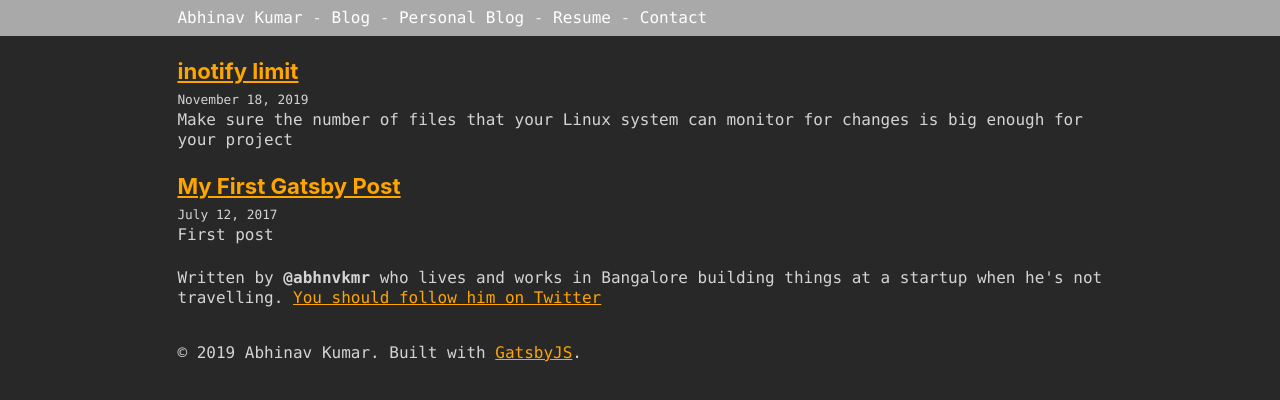
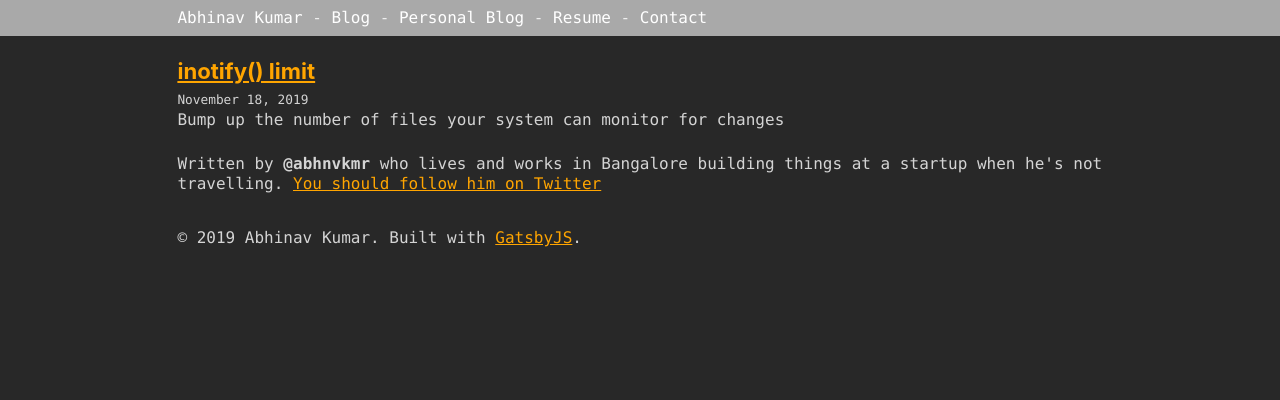
Before and after one commit to abhnvkmr/abhnv-dev, a Gatsby site: page /blog/ in a window 1280 px wide. Built offline with nearby package versions, Linux system fonts and the light colour scheme; Gatsby itself is replaced by a stand-in of ours; some packages are replaced by stand-ins of ours.

Commit message:
Deleted first post and changed desc

```diff
--- a/content/posts/2019-08-04-first-post.md
+++ /dev/null
@@ -1,6 +0,0 @@
----
-date: 2017-07-12T17:12:33.962Z
-title: "My First Gatsby Post"
-description: "First post"
----
-Oooooh-weeee, my first blog post!
--- a/content/posts/2019-11-19-inotify-limit.md
+++ b/content/posts/2019-11-19-inotify-limit.md
@@ -1,7 +1,7 @@
 ---
 date: 2019-11-18T20:12:51.638Z
-title: "inotify limit"
-description: "Make sure the number of files that your Linux system can monitor for changes is big enough for your project"
+title: "inotify() limit"
+description: "Bump up the number of files your system can monitor for changes"
 ---
 Have you ever been working on a project and realized that project is not being hot-reloaded or re-compiled when you save or have auto-save enabled.
 
```
